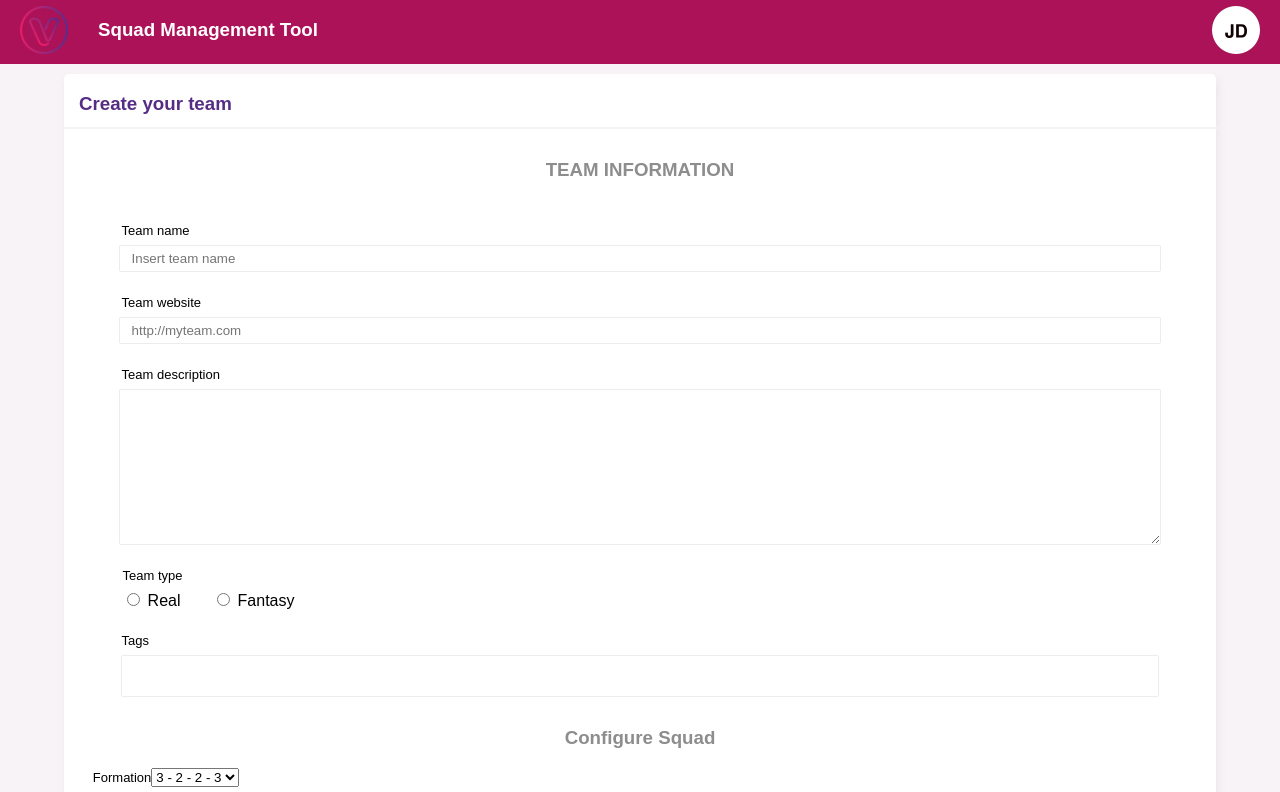
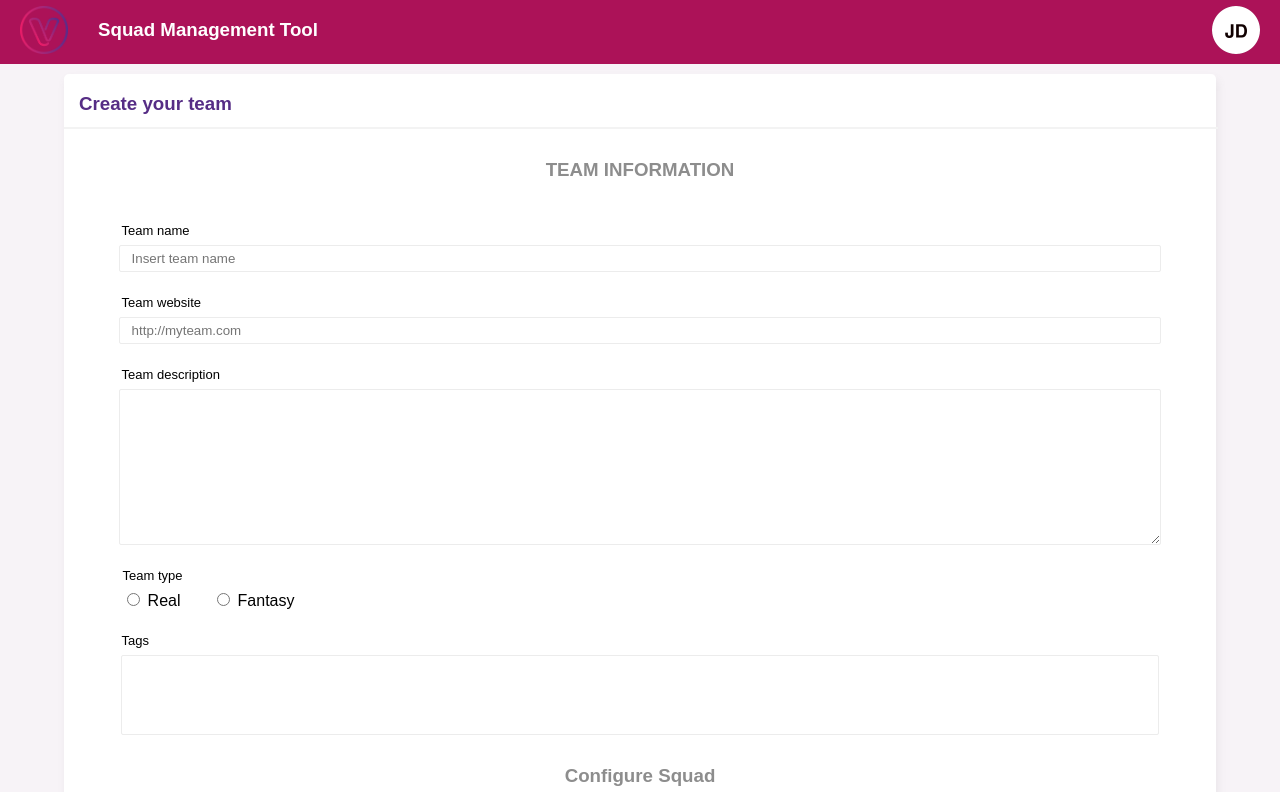
Before and after one commit to andre1828/squad-management-tool, a React (Create React App) app: page / in a window 1280 px wide. Shown: the top 792 px of the page. Built offline with nearby package versions, Linux system fonts and the light colour scheme.

Commit message:
TagList layout adjustments

```diff
--- a/src/TagList/TagList.css
+++ b/src/TagList/TagList.css
@@ -1,7 +1,7 @@
 .tag-list {
     border: 1.3px solid #ececec;
     border-radius: 2px;
-    height: 40px;
+    height: 78px;
     width: 90%;
     margin-top: 7px;
     margin-right: auto;
```
